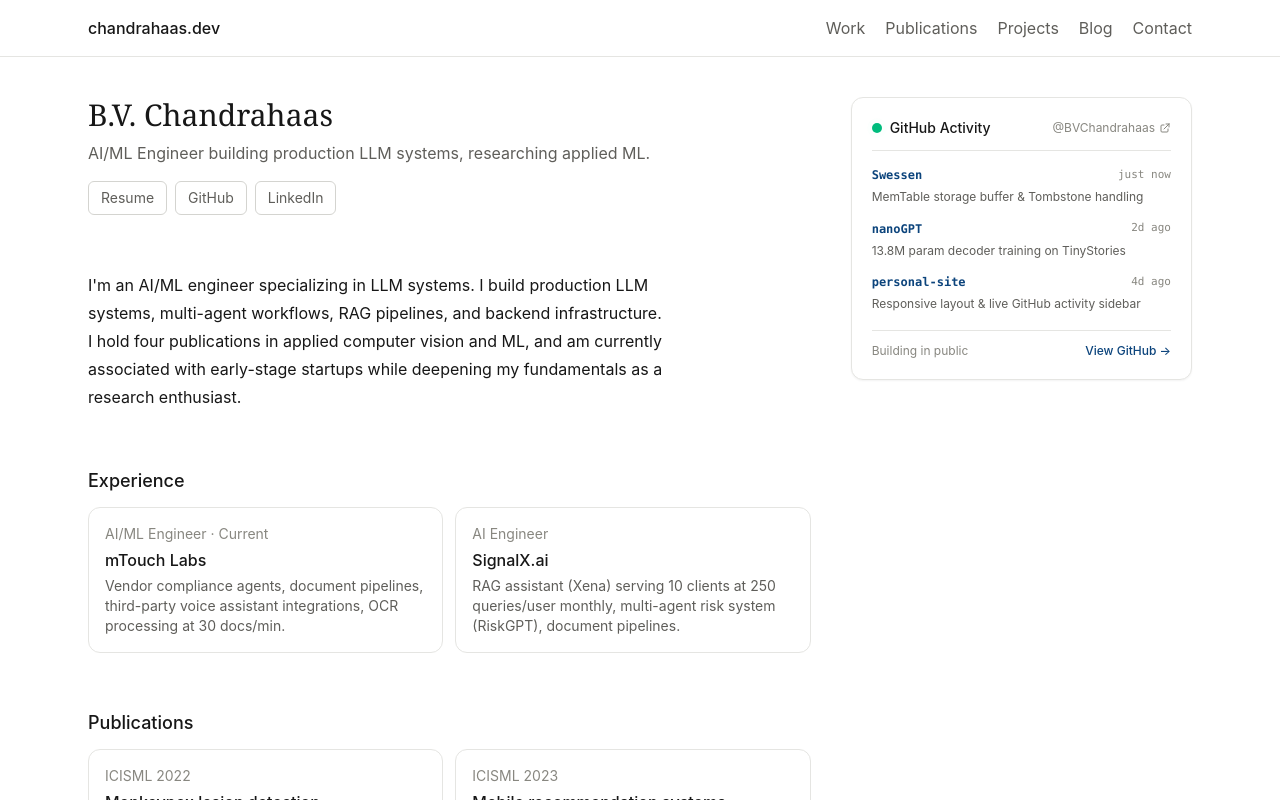
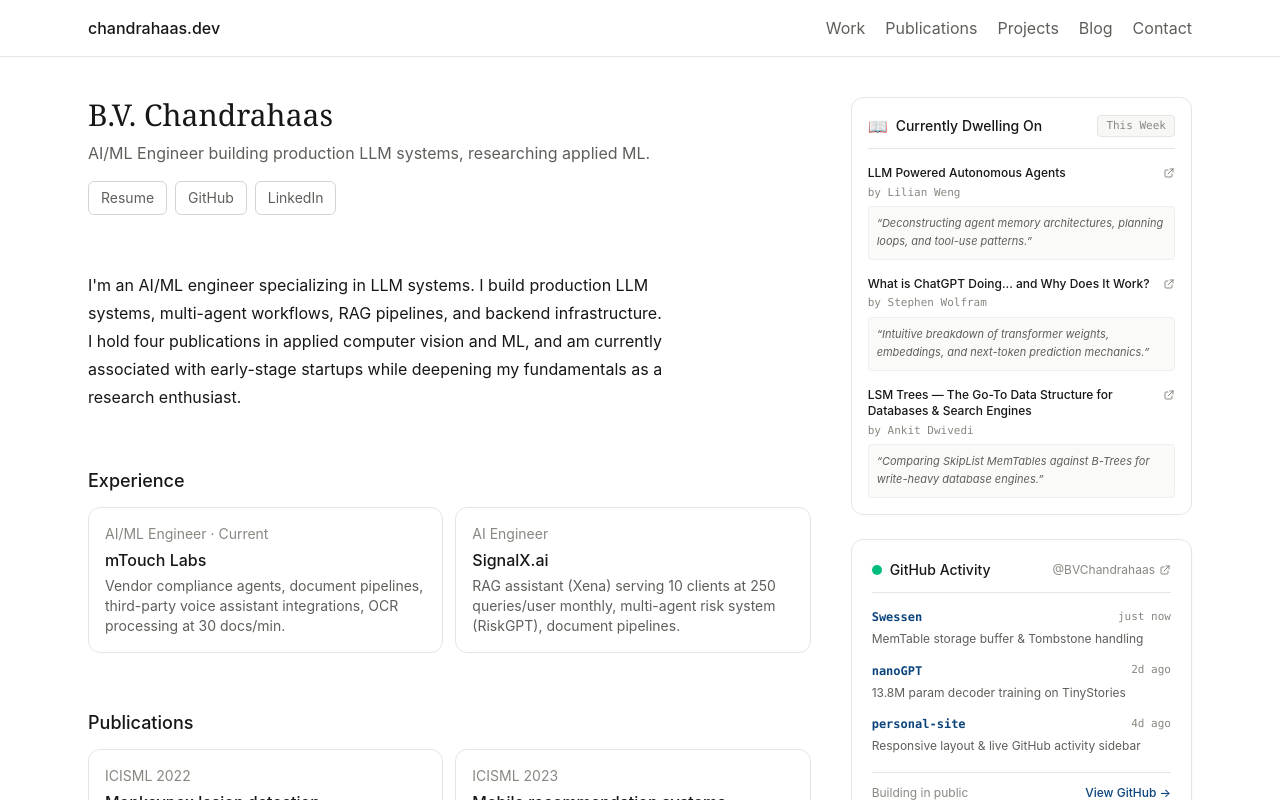
Before and after one commit to BVChandrahaas/personal-site, a Next.js app: page / in a window 1280 px wide. Shown: the top 800 px of the page. Built offline with nearby package versions, Linux system fonts and the light colour scheme; no server answers.

Commit message:
feat(ui): add Currently Dwelling On reading widget to sidebar

```diff
--- a/app/page.tsx
+++ b/app/page.tsx
@@ -2,6 +2,7 @@ import Link from "next/link";
 import Nav from "@/components/Nav";
 import Card from "@/components/Card";
 import GitHubActivity from "@/components/GitHubActivity";
+import CurrentlyReading from "@/components/CurrentlyReading";
 import { getAllPosts } from "@/lib/blog";
 import { getLatestGitHubEvents } from "@/lib/github";
 
@@ -213,6 +214,7 @@ export default async function Home() {
         {/* Right Sidebar Column (Sticky on Wide Screens) */}
         <aside className="xl:col-span-4">
           <div className="xl:sticky xl:top-8 space-y-6">
+            <CurrentlyReading />
             <GitHubActivity events={githubEvents} username="BVChandrahaas" />
           </div>
         </aside>
--- /dev/null
+++ b/components/CurrentlyReading.tsx
@@ -0,0 +1,67 @@
+import { CURRENTLY_READING, ReadingItem } from "@/lib/reading";
+
+type CurrentlyReadingProps = {
+  items?: ReadingItem[];
+  title?: string;
+};
+
+export default function CurrentlyReading({
+  items = CURRENTLY_READING,
+  title = "Currently Dwelling On",
+}: CurrentlyReadingProps) {
+  return (
+    <div className="bg-surface-2 border border-border rounded-xl p-4">
+      {/* Header */}
+      <div className="flex items-center justify-between mb-4 pb-2.5 border-b border-border">
+        <div className="flex items-center gap-2">
+          <span className="text-base" role="img" aria-label="reading">
+            📖
+          </span>
+          <h3 className="text-sm font-medium text-text-primary">{title}</h3>
+        </div>
+        <span className="text-[11px] font-mono text-text-muted bg-surface-1 px-2 py-0.5 rounded border border-border">
+          This Week
+        </span>
+      </div>
+
+      {/* List of articles */}
+      <div className="space-y-4">
+        {items.map((item) => (
+          <div key={item.id} className="group text-xs flex flex-col gap-1">
+            <a
+              href={item.url}
+              target="_blank"
+              rel="noopener noreferrer"
+              className="font-medium text-text-primary group-hover:text-text-accent transition-colors flex items-start justify-between gap-1.5 leading-snug"
+            >
+              <span>{item.title}</span>
+              <svg
+                className="w-3 h-3 text-text-muted group-hover:text-text-accent shrink-0 mt-0.5 transition-colors"
+                fill="none"
+                stroke="currentColor"
+                viewBox="0 0 24 24"
+              >
+                <path
+                  strokeLinecap="round"
+                  strokeLinejoin="round"
+                  strokeWidth="2"
+                  d="M10 6H6a2 2 0 00-2 2v10a2 2 0 002 2h10a2 2 0 002-2v-4M14 4h6m0 0v6m0-6L10 14"
+                />
+              </svg>
+            </a>
+
+            <p className="text-[11px] font-mono text-text-muted">
+              by {item.author}
+            </p>
+
+            {item.note && (
+              <p className="text-text-secondary text-[11px] leading-relaxed italic bg-surface-1/60 p-2 rounded border border-border/50 mt-0.5">
+                &ldquo;{item.note}&rdquo;
+              </p>
+            )}
+          </div>
+        ))}
+      </div>
+    </div>
+  );
+}
--- /dev/null
+++ b/lib/reading.ts
@@ -0,0 +1,31 @@
+export type ReadingItem = {
+  id: string;
+  title: string;
+  author: string;
+  url: string;
+  note?: string;
+};
+
+export const CURRENTLY_READING: ReadingItem[] = [
+  {
+    id: "1",
+    title: "LLM Powered Autonomous Agents",
+    author: "Lilian Weng",
+    url: "https://lilianweng.github.io/posts/2023-06-23-agent/",
+    note: "Deconstructing agent memory architectures, planning loops, and tool-use patterns.",
+  },
+  {
+    id: "2",
+    title: "What is ChatGPT Doing... and Why Does It Work?",
+    author: "Stephen Wolfram",
+    url: "https://writings.stephenwolfram.com/2023/02/what-is-chatgpt-doing-and-why-does-it-work/",
+    note: "Intuitive breakdown of transformer weights, embeddings, and next-token prediction mechanics.",
+  },
+  {
+    id: "3",
+    title: "LSM Trees — The Go-To Data Structure for Databases & Search Engines",
+    author: "Ankit Dwivedi",
+    url: "https://medium.com/@dwivedi.ankit21/lsm-trees-the-go-to-data-structure-for-databases-search-engines-and-more-c3a48fa469d2",
+    note: "Comparing SkipList MemTables against B-Trees for write-heavy database engines.",
+  },
+];
```
